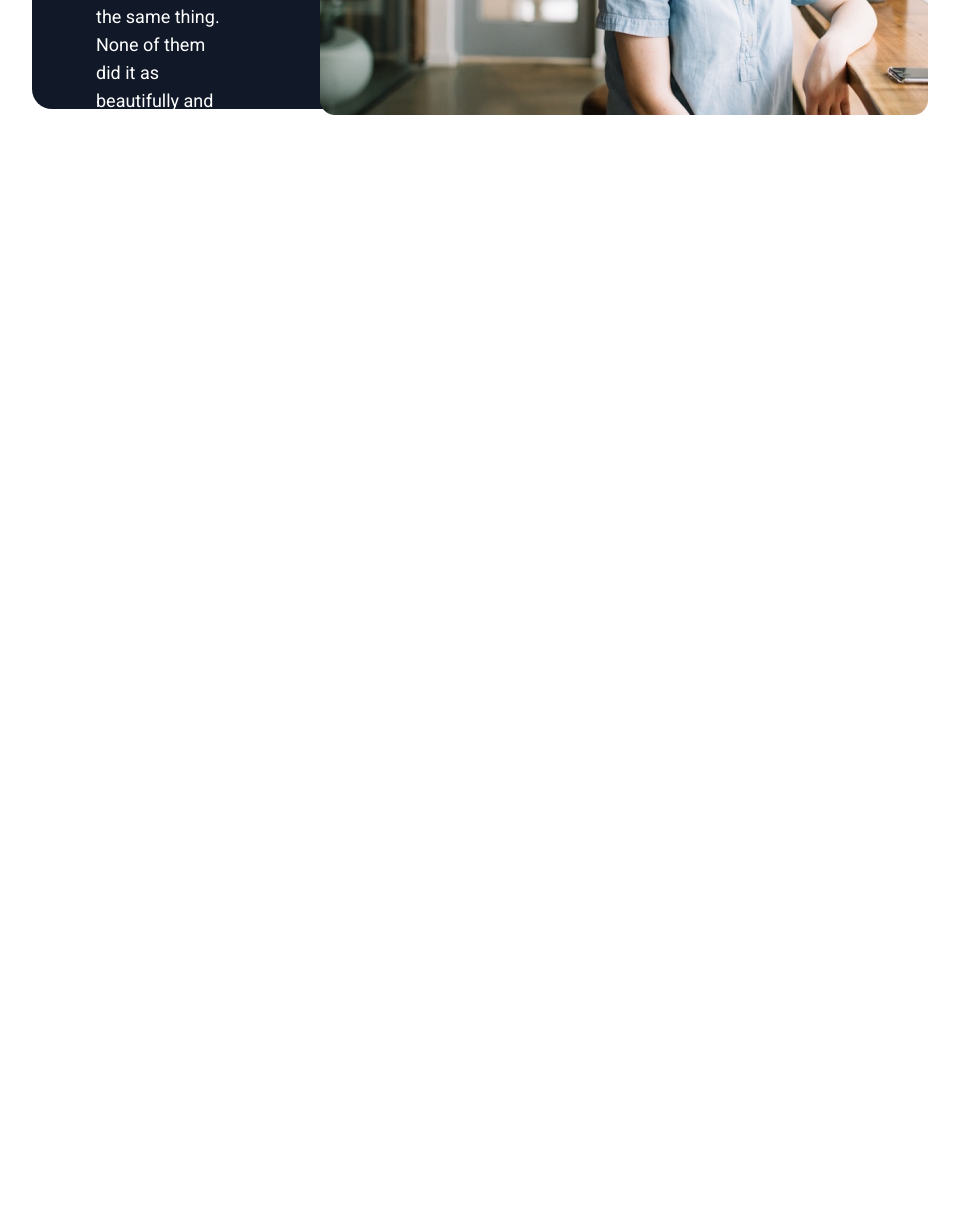
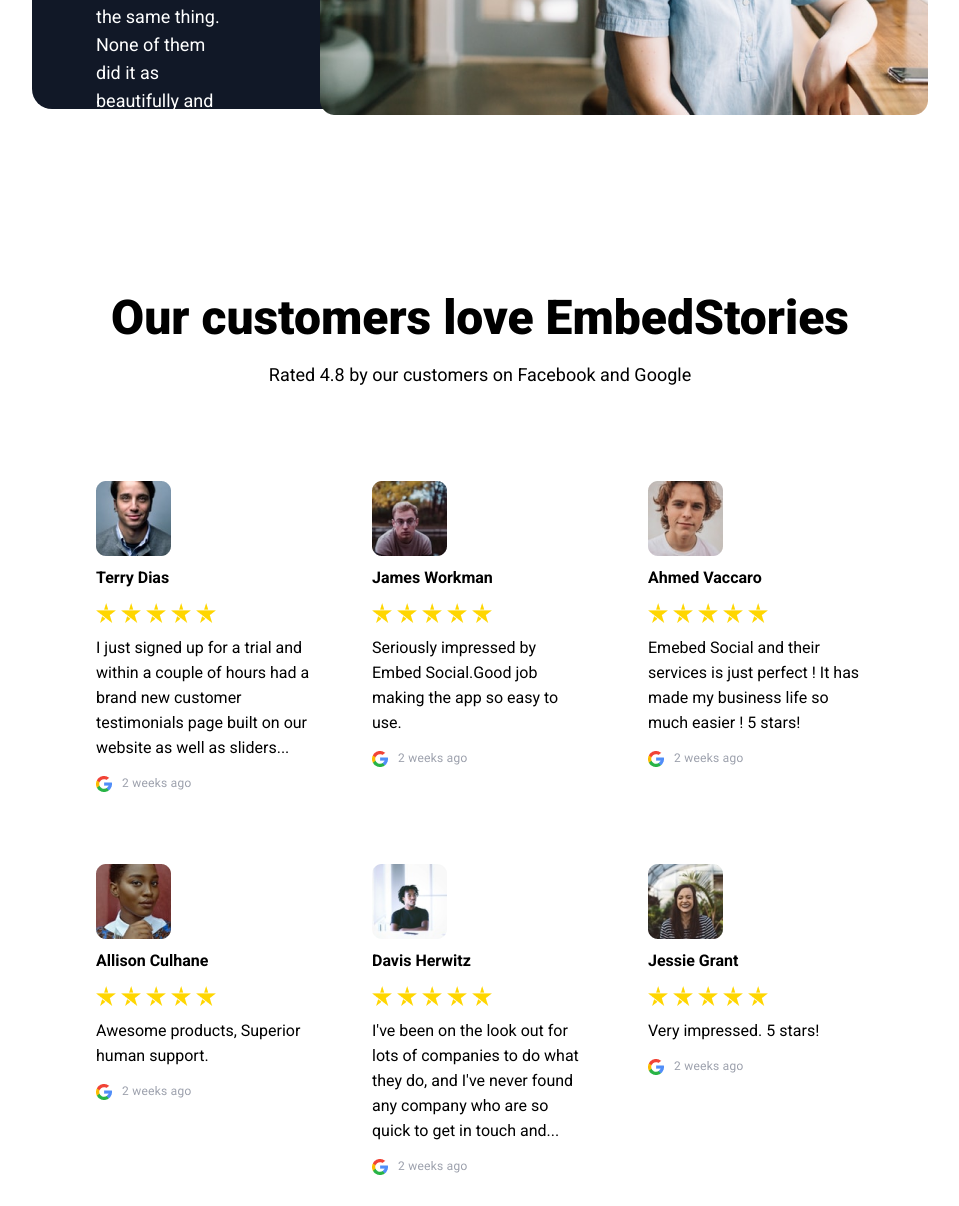
Before and after one commit to MaheenDanish09/Figma-LandingPage, a plain HTML site: page index.html in a window 1280 px wide. Shown: the part 8684-9890 px from the top of the page, without its empty margins (160-1119 px from the left). Before the commit the page ends 8984 px from the top, so only its background shows below. Drawn offline with Linux system fonts and the light colour scheme.

Commit message:
figma landing pg

```diff
--- a/index.html
+++ b/index.html
@@ -511,6 +511,87 @@
       </div>
     </section>
     <!-- ////SOCIAL PROOF VIDEO SECTION END//// -->
+
+    <!-- ////SOCIAL PROOF REVIEWS SECTION START//// -->
+     <section class="socialreview">
+      <div class="wrapper">
+
+        <div class="head">
+          <h1>Our customers love EmbedStories</h1>
+          <p>Rated 4.8 by our customers on Facebook and Google</p>
+        </div>
+
+        <div class="grid">
+
+          <div class="box">
+            <img src="terry dias.png" alt="terry dias">
+            <h4>Terry Dias</h4>
+            <img src="five stars.png" alt="">
+            <p>I just signed up for a trial and within a couple of hours had a brand new customer testimonials page built on our website as well as sliders...</p>
+            <img src="2 weeks ago.png" alt="">
+          </div>
+
+          <div class="box">
+            <img src="james workman.png" alt="james workman">
+            <h4>James Workman</h4>
+            <img src="five stars.png" alt="">
+            <p>Seriously impressed by Embed Social.Good job making the app so easy to use.</p>
+            <img src="2 weeks ago.png" alt="">
+          </div>
+
+          <div class="box">
+            <img src="ahmed vacarroo.png" alt="ahmed vaccaro">
+            <h4>Ahmed Vaccaro</h4>
+            <img src="five stars.png" alt="">
+            <p>Emebed Social and their services is just perfect ! It has made my business life so much easier ! 5 stars!</p>
+            <img src="2 weeks ago.png" alt="">
+          </div>
+
+          <div class="box">
+            <img src="allison culhane.png" alt="allison culhane">
+            <h4>Allison Culhane</h4>
+            <img src="five stars.png" alt="">
+            <p>Awesome products, Superior human support.</p>
+            <img src="2 weeks ago.png" alt="">
+          </div>
+
+          <div class="box">
+            <img src="davis herwitz.png" alt="davis herwitz">
+            <h4>Davis Herwitz</h4>
+            <img src="five stars.png" alt="">
+            <p>I've been on the look out for lots of companies to do what they do, and I've never found any company who are so quick to get in touch and...</p>
+            <img src="2 weeks ago.png" alt="">
+          </div>
+
+          <div class="box">
+            <img src="jessie grant.png" alt="jessie grant">
+            <h4>Jessie Grant</h4>
+            <img src="five stars.png" alt="">
+            <p>Very impressed. 5 stars!</p>
+            <img src="2 weeks ago.png" alt="">
+          </div>
+
+          <div class="box">
+            <img src="john smith.png" alt="john smith">
+            <h4>John Smith</h4>
+            <img src="five stars.png" alt="">
+            <p>Our experience with EmbedStories is very good, very solid, loads fast, looks good.</p>
+            <img src="2 weeks ago.png" alt="">
+          </div>
+
+          <div class="box">
+            <img src="benefits man image.png" alt="ben calahan">
+            <h4>Ben Calahan,<span>COO at Clovin</span></h4>
+            <img src="five stars.png" alt="">
+            <p>Storytelling on another level. EmbedStories is great - it takes pride of place on our homepage...</p>
+            <img src="2 weeks ago.png" alt="">
+          </div>
+
+        </div>
+<img src="social review end text.png" alt="embed social" class="text">
+      </div>
+     </section>
+      <!-- ////SOCIAL PROOF REVIEWS SECTION END//// -->
 </body>
 
 </html>
--- a/style.css
+++ b/style.css
@@ -104,7 +104,7 @@
     font-weight: 900;
     font-size: 58px;
     margin-bottom: 0.2em;
-    width: 900px;
+    width: 750px;
     text-shadow: 1px 1px 4px;
 }
 
@@ -704,7 +704,8 @@
 .features .wrapper .featuresboxes .main .recipebook button img {
     margin-right: 0.5em;
 }
-.features .wrapper .features2{
+
+.features .wrapper .features2 {
     display: flex;
     flex-direction: column;
     justify-content: center;
@@ -712,66 +713,78 @@
     text-align: center;
     margin-top: 10em;
 }
-.features .wrapper .features2 .content h1{
+
+.features .wrapper .features2 .content h1 {
     font-weight: 900;
     font-size: 48px;
     margin-top: 1em;
     margin-bottom: 0.5em;
 }
-.features .wrapper .features2 .content .checkpoints{
+
+.features .wrapper .features2 .content .checkpoints {
     display: flex;
-    margin-left:6em;
+    margin-left: 6em;
 }
-.features .wrapper .features2 .content .checkpoints p{
+
+.features .wrapper .features2 .content .checkpoints p {
     margin-right: -15em;
 
 }
-.features .wrapper .features2  .mainimg{
+
+.features .wrapper .features2 .mainimg {
     display: flex;
     justify-content: center;
     align-items: center;
     width: 100vw;
-    height:100vh;
+    height: 100vh;
     margin-top: 3em;
 }
-.features .wrapper .features2  .mainimg img{
-    margin:  auto;
+
+.features .wrapper .features2 .mainimg img {
+    margin: auto;
     width: 94%;
 }
+
 /* ////FEATURES SECTION END//// */
 
 /* ////CTA SECTION START//// */
-.cta{
+.cta {
     height: 100vh;
     width: 100vw;
 }
-.cta .wrapper{
+
+.cta .wrapper {
     width: 70%;
     height: 100%;
     display: flex;
     justify-content: center;
     align-items: center;
 }
-.cta .wrapper .right .images{
+
+.cta .wrapper .right .images {
     display: flex;
     flex-direction: row;
 }
-.cta .wrapper .right{
+
+.cta .wrapper .right {
     display: flex;
     flex-direction: column;
     width: 40%;
     margin-right: -12em;
 }
-.cta .wrapper .content{
+
+.cta .wrapper .content {
     width: 50%;
     margin-top: 3em;
 }
-.cta .wrapper .content h1{
+
+.cta .wrapper .content h1 {
     font-weight: 900;
     font-size: 54px;
     margin-bottom: 0.2em;
     width: 640px;
 }
+
 .cta .wrapper .content p {
     font-weight: 500;
     font-size: 18px;
@@ -814,29 +827,32 @@
     width: 7px;
     margin-bottom: 3em;
 }
+
 /* ////CTA SECTION END//// */
 
 /* ////FEATURES 3 SECTION START//// */
-.features3{
+.features3 {
     height: 70vh;
     width: 100vw;
     margin-top: -6em;
 }
-.features3 .wrapper{
+
+.features3 .wrapper {
     height: 100%;
     max-width: 70%;
     display: flex;
     flex-direction: column;
-    /* justify-content: center; */
     align-items: center;
     margin: 0 auto;
 }
-.features3 .wrapper .head h1{
+
+.features3 .wrapper .head h1 {
     font-weight: 900;
     font-size: 48px;
     margin-bottom: 2em;
 }
-.features3 .wrapper .grid{
+
+.features3 .wrapper .grid {
     display: grid;
     grid-template-columns: repeat(auto-fit, minmax(200px, 1fr));
     grid-template-rows: repeat(auto-fit, minmax(150px, 1fr));
@@ -844,27 +860,32 @@
     width: 80%;
 
 }
-.features3 .wrapper .grid .box h4{
+
+.features3 .wrapper .grid .box h4 {
     font-weight: 700;
     font-size: 22px;
 }
-.features3 .wrapper .grid .box p{
+
+.features3 .wrapper .grid .box p {
     font-weight: 400;
     font-size: 18px;
 }
-.features3 .text{
+
+.features3 .text {
     position: relative;
     left: 38%;
 }
+
 /* ////FEATURES 3 SECTION END//// */
 
 /* ////SOCIAL PROOF VIDEO SECTION START//// */
-.socialvideo{
+.socialvideo {
     height: 50vh;
     width: 100vw;
     margin-top: 10em;
 }
-.socialvideo .wrapper{
+
+.socialvideo .wrapper {
     height: 95%;
     width: 70%;
     margin: 0 auto;
@@ -874,32 +895,92 @@
     align-items: center;
 
 }
-.socialvideo .wrapper .content{
+
+.socialvideo .wrapper .content {
     display: flex;
     flex-direction: column;
     color: white;
     max-width: 40%;
     margin: 0 4em;
 }
-.socialvideo .wrapper .content h1{
+
+.socialvideo .wrapper .content h1 {
     font-weight: 900;
     font-size: 46px;
 }
-.socialvideo .wrapper .content p{
+
+.socialvideo .wrapper .content p {
     margin-top: 1em;
     font-weight: 400;
     font-size: 18px;
     line-height: 28px;
 }
-.socialvideo .wrapper .content .credits{
+
+.socialvideo .wrapper .content .credits {
     margin-top: 0;
 }
-.socialvideo .wrapper .content .jacole{
+
+.socialvideo .wrapper .content .jacole {
     font-family: "Rochester", cursive;
     font-weight: 400;
     font-size: 36px;
 }
-.socialvideo .wrapper .image img{
+
+.socialvideo .wrapper .image img {
     margin-left: 2em;
 }
+
 /* ////SOCIAL PROOF VIDEO SECTION END//// */
+
+/* ////SOCIAL PROOF REVIEWS SECTION START//// */
+.socialreview {
+    height: 90vh;
+    width: 100vw;
+    margin-top: 10em;
+}
+
+.socialreview .wrapper {
+    height: 100%;
+    width: 100%;
+    display: flex;
+    flex-direction: column;
+    align-items: center;
+}
+
+.socialreview .wrapper .head h1 {
+    font-weight: 900;
+    font-size: 48px;
+}
+
+.socialreview .wrapper .head p {
+    font-weight: 400;
+    font-size: 18px;
+    text-align: center;
+    margin-top: 1em;
+}
+
+.socialreview .wrapper .grid {
+    margin-top: 5em;
+    display: grid;
+    grid-template-columns: repeat(auto-fit, minmax(200px, 1fr));
+    grid-template-rows: repeat(auto-fit, minmax(150px, 1fr));
+    gap: 60px;
+    width: 60%;
+}
+
+.socialreview .wrapper .grid .box img {
+    margin-top: 1em;
+}
+
+.socialreview .wrapper .grid .box h4 {
+    margin-top: 0.5em;
+}
+
+.socialreview .wrapper .grid .box p {
+    margin-top: 0.5em;
+    font-weight: 400;
+    font-size: 16px;
+    line-height: 25px;
+}
+
+/* ////SOCIAL PROOF REVIEWS SECTION END//// */
```
Also changed, not shown: 2 weeks ago.png (added), Rectangle 192.jpg (added), ahmed vacarroo.png (added), allison culhane.png (added), davis herwitz.png (added), five stars.png (added), james workman.png (added), jessie grant.png (added), john smith.png (added), social review end text.png (added), terry dias.png (added). Lines whose indentation alone changed are shown as unchanged.
